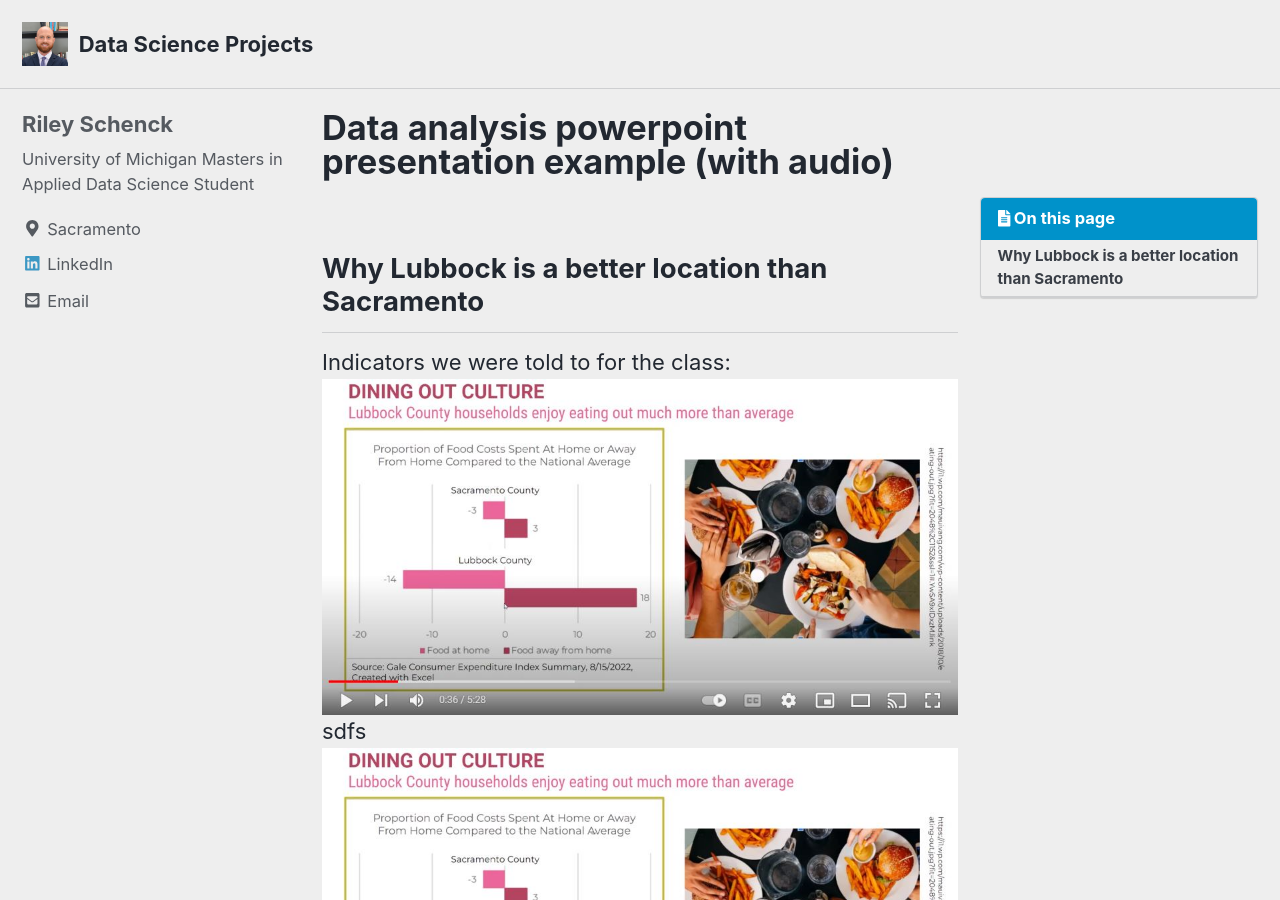
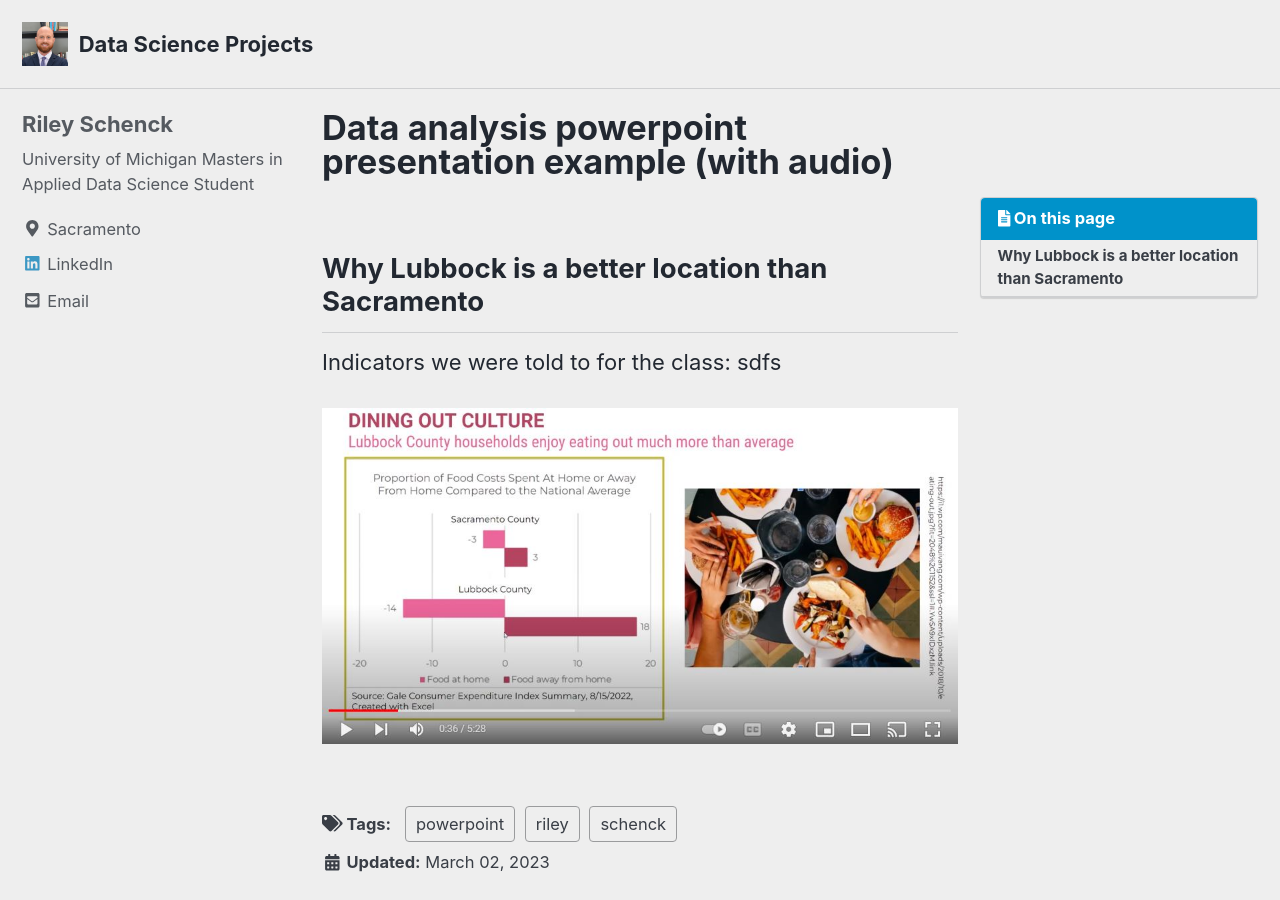
Before and after one commit to rileyschenck/website, a Jekyll site: the page built from _posts/2023-03-02-PowerPoint.md, in a window 1280 px wide and 900 px high. Built offline with Jekyll 4.4.1, drawn with Linux system fonts in a browser that asks for light colours; cached includes are drawn as plain includes; nearby versions of some CDN libraries; a script that is not in the unit is left out.

Commit message:
Update 2023-03-02-PowerPoint.md

```diff
--- a/_posts/2023-03-02-PowerPoint.md
+++ b/_posts/2023-03-02-PowerPoint.md
@@ -18,8 +18,6 @@ toc_sticky: true
 ## Why Lubbock is a better location than Sacramento
 
 Indicators we were told to for the class:
- [![Watch the video](/assets/images/chickenkitchenpng.png)]([https://youtu.be/vt5fpE0bzSY](https://www.youtube.com/watch?v=dg9_cwtIsqE&ab_channel=RS))
 sdfs
-<img src="/assets/images/chickenkitchen.JPG" alt="">
-asdf
-<img src="/assets/images/chickenkitchenpng.png" alt="">
+
+![distances-abandoned-cars]({{ site.url }}{{ site.baseurl }}/assets/images/chickenkitchenpng.png)
```
